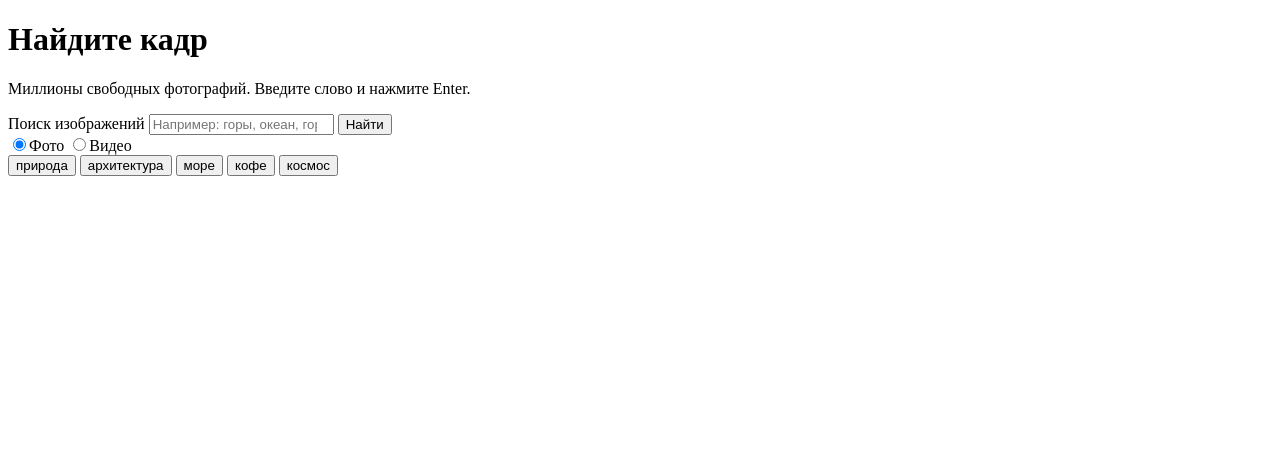
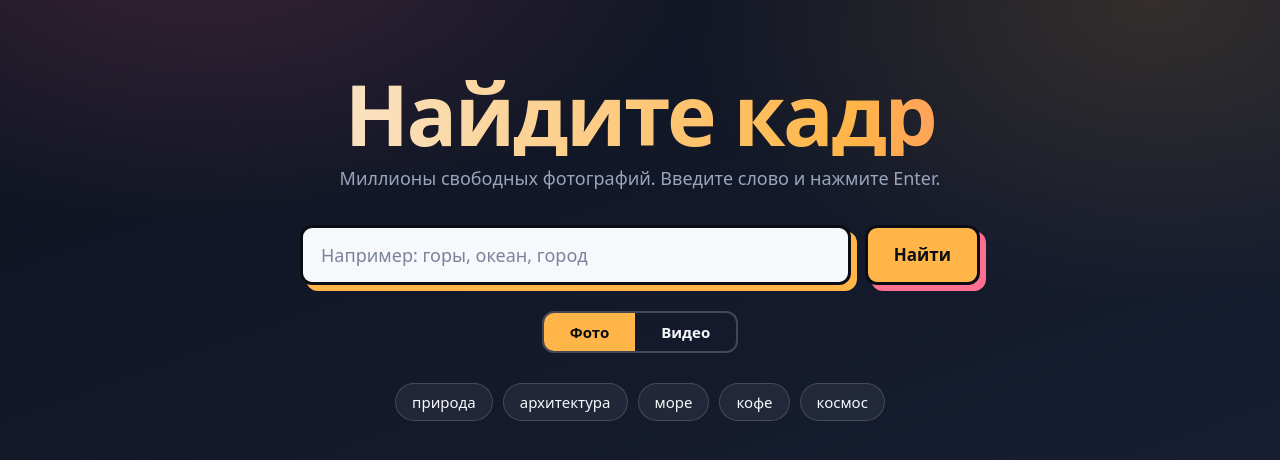
Before and after one commit to Samuraibp/AJAX, a plain HTML site: page index.html in a window 1280 px wide. Drawn offline with nearby package versions, Linux system fonts and the light colour scheme; the site is published under a folder, as on GitHub Pages, so addresses that start at the root find nothing.

Commit message:
fixed path

```diff
--- a/index.html
+++ b/index.html
@@ -4,7 +4,7 @@
 <head>
     <meta charset="UTF-8">
     <meta name="viewport" content="width=device-width, initial-scale=1.0">
-    <link rel="stylesheet" href="/src/assets/css/main.css">
+    <link rel="stylesheet" href="./src/assets/css/main.css">
 
     <title>Document</title>
 </head>
@@ -42,7 +42,7 @@
 
 
 
-    <script src="/src/assets/js/main.js"></script>
+    <script src="./src/assets/js/main.js"></script>
 </body>
 
 </html>
--- a/src/assets/css/main.css
+++ b/src/assets/css/main.css
@@ -1,4 +1,4 @@
-@import url(/src/assets/css/normalize.css);
+@import url(./src/assets/css/normalize.css);
 
 :root {
     --bg-1: #0e1320;
```
